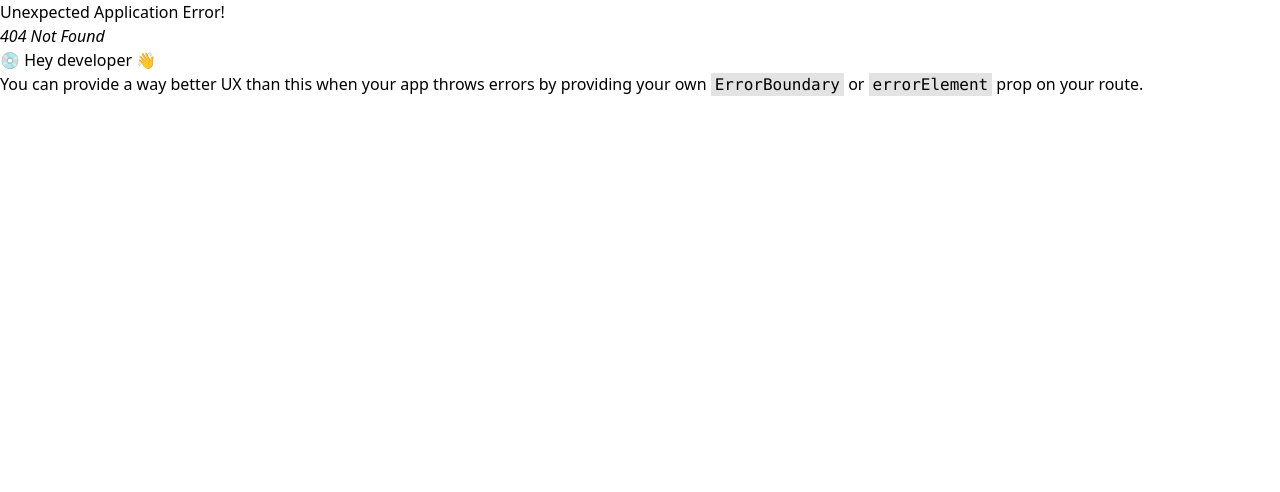
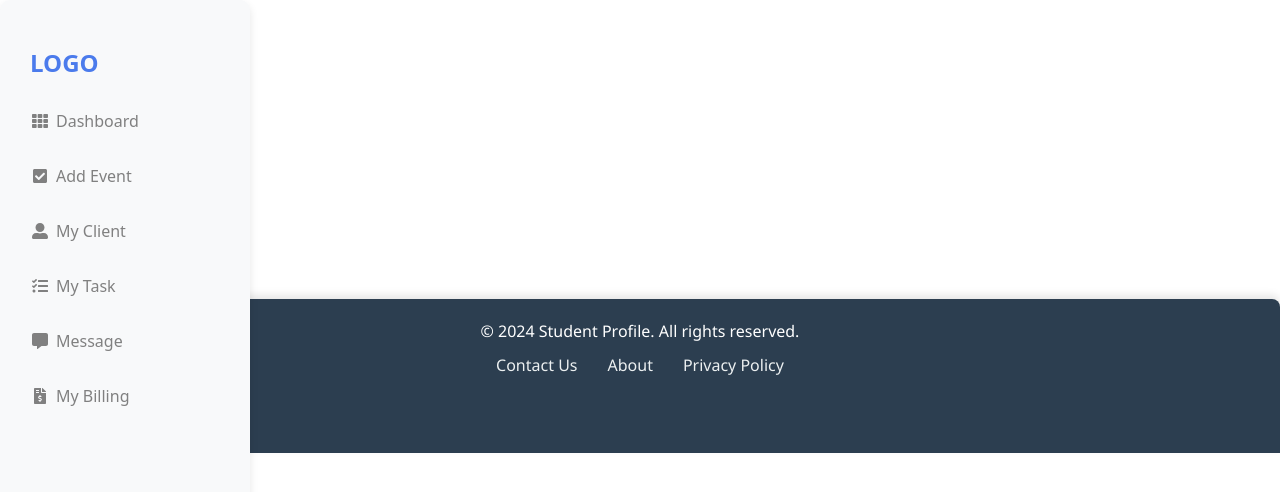
Before and after one commit to RyBhrdwj/Achievement-Management, a React (Vite) app in the folder frontend/: page /mentor in a window 1280 px wide. Before the commit this address had no page. Shown: the top 492 px of the page. Built offline with nearby package versions, Linux system fonts and the light colour scheme.

Commit message:
minor changes

```diff
--- a/frontend/src/App.jsx
+++ b/frontend/src/App.jsx
@@ -7,19 +7,14 @@ import Footer from './components/Footer';
 
 function App() {
   return (
-    <>
-
      <div className='grid grid-cols-12'>
-      <div className='col-span-2'><SideBar /></div>
+      <div className='sm:col-span-2'><SideBar /></div>
       <div className='col-span-10'>
       <Header />
         <Outlet />
+        <Footer />
         </div>
-
-
      </div>
-      {/* <Footer /> */}
-    </>
   );
 }
 
--- a/frontend/src/components/Charts.jsx
+++ b/frontend/src/components/Charts.jsx
@@ -10,7 +10,7 @@ const Charts = () => {
     events.forEach(event => {
       const month = new Date(event.date).getMonth();
       monthlyCounts[month]++;
-      monthlyEvents[month].push(event.eventName);
+      monthlyEvents[month].push(event.name);
     });
 
     return { monthlyCounts, monthlyEvents };
--- a/frontend/src/components/Footer.jsx
+++ b/frontend/src/components/Footer.jsx
@@ -8,7 +8,6 @@ const Footer = () => {
     textAlign: 'center',
     fontFamily: "'Segoe UI', Tahoma, Geneva, Verdana, sans-serif",
     borderRadius: '8px 8px 0 0',
-    position: 'fixed',
     bottom: '0',
     width: '100%',
     zIndex: 999,
--- a/frontend/src/components/Header.jsx
+++ b/frontend/src/components/Header.jsx
@@ -3,9 +3,9 @@ import NotificationsIcon from '@mui/icons-material/Notifications';
 
 const Header = () => {
   return (
-    <header className='bg-sky-300 shadow-lg p-4 rounded-lg flex justify-between items-center mx-4 my-2'>
+    <header className='bg-sky-300 shadow-lg p-4 rounded-lg flex justify-between items-center sm:mx-4 my-2'>
       <div className='flex items-center'>
-        <h1 className='text-2xl font-bold text-gray-800'>Dashboard</h1>
+        <h1 className='rext-md am:text-2xl font-bold text-gray-800'>Dashboard</h1>
       </div>
       <div className='flex items-center'>
         <NotificationsIcon className='text-gray-600 text-3xl mr-4' />
--- a/frontend/src/components/SideBar.jsx
+++ b/frontend/src/components/SideBar.jsx
@@ -1,10 +1,22 @@
-import React, { useState } from 'react';
+import React, { useState, useEffect } from 'react';
 import { NavLink } from 'react-router-dom';
 import { FaTh, FaCheckSquare, FaUserAlt, FaTasks, FaCommentAlt, FaFileInvoiceDollar, FaBars } from 'react-icons/fa';
 
 const SideBar = () => {
   const [hovered, setHovered] = useState(null);
-  const [isOpen, setIsOpen] = useState(false);
+  const [isOpen, setIsOpen] = useState(window.innerWidth > 768);
+
+  useEffect(() => {
+    const handleResize = () => {
+      setIsOpen(window.innerWidth > 768);
+    };
+
+    window.addEventListener('resize', handleResize);
+
+    return () => {
+      window.removeEventListener('resize', handleResize);
+    };
+  }, []);
 
   const toggleSidebar = () => {
     setIsOpen(!isOpen);
@@ -91,7 +103,7 @@ const SideBar = () => {
 
   return (
     <>
-      <FaBars style={toggleButtonStyle} onClick={toggleSidebar} />
+      {window.innerWidth < 768 && <FaBars style={toggleButtonStyle} onClick={toggleSidebar} />}
       <div className="lg:w-64 md:w-56 sm:w-48" style={sidebarStyle}>
         <div style={logoStyle}>LOGO</div>
         <nav>
--- a/frontend/src/main.jsx
+++ b/frontend/src/main.jsx
@@ -3,7 +3,7 @@ import ReactDOM from 'react-dom/client'
 import App from './App.jsx'
 import './index.css'
 import { createBrowserRouter, createRoutesFromElements, Route, RouterProvider } from 'react-router-dom'
-import { Home, AddDetails } from './pages'
+import { Home, AddDetails, Mentor } from './pages'
 
 const Layout = () => {
   const router = createBrowserRouter(
@@ -11,6 +11,7 @@ const Layout = () => {
       <Route path="/" element={<App />}>
         <Route path='' element={<Home />} />
         <Route path='add' element={<AddDetails />} />
+        <Route path='mentor' element={<Mentor />} />
       </Route>
     )
   )
--- a/frontend/src/pages/AddDetails.jsx
+++ b/frontend/src/pages/AddDetails.jsx
@@ -9,11 +9,13 @@ const AddDetails = () => {
   return (
     <div>
       {submit ? (
-        <div className="mx-auto max-w-2xl max-h-lg bg-gray-200 flex justify-center p-8 rounded-lg items-center gap-4 shadow">
+        <div className="flex justify-center items-center w-[83vw] h-[80vh]">
+        <div className="mx-auto my-auto max-w-2xl max-h-lg bg-gray-200 flex justify-center p-8 rounded-lg items-center gap-4 shadow">
           <span className=""><IconContext.Provider value={{ color: "green", size: "40px" }}>
         <BsFillSendCheckFill />
         </IconContext.Provider></span>
        <h1 className="text-md font-medium  flex border-l-2 border-gray-400 pl-4">Your details have been sent to the mentor for verification. Your achievement will be reflected on your dashboard once the mentor verifies it.</h1>
+        </div>
         </div>
       ) : (
         <div className="p-10 m-10 bg-gray-100 rounded-lg shadow-lg max-w-3xl mx-auto">
--- /dev/null
+++ b/frontend/src/pages/Mentor.jsx
@@ -0,0 +1,11 @@
+import React from 'react'
+
+const Mentor = () => {
+  return (
+    <div>
+
+    </div>
+  )
+}
+
+export default Mentor
--- a/frontend/src/pages/index.js
+++ b/frontend/src/pages/index.js
@@ -1,7 +1,9 @@
 import Home  from "./Home";
 import AddDetails from "./AddDetails";
+import Mentor from "./Mentor";
 
 export {
     Home,
-    AddDetails
+    AddDetails,
+    Mentor
 }
```
